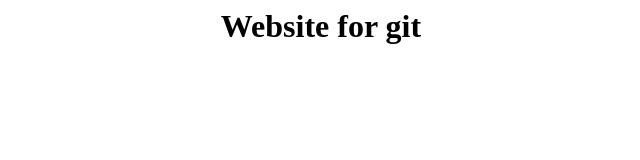
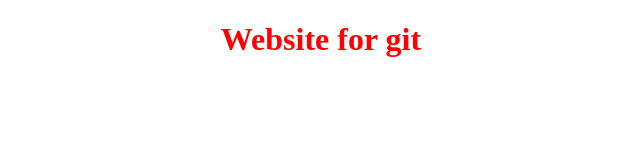
Before and after one commit to FMazmi/faruk_git_try, a plain HTML site: page index.html in a window 1280 px wide. Shown: the whole page, without its empty margins (319-959 px from the left). Drawn offline with Linux system fonts and the light colour scheme.

Commit message:
[UI] Update Index HTML and Style.css to have red

```diff
--- a/assets/style.css
+++ b/assets/style.css
@@ -0,0 +1,3 @@
+.red-color{
+    color: red;
+}
--- a/index.html
+++ b/index.html
@@ -1 +1,13 @@
-<h1 style="text-align: center ;">Website for git</h1>
+<!DOCTYPE html>
+<html lang="en">
+<head>
+    <meta charset="UTF-8">
+    <meta http-equiv="X-UA-Compatible" content="IE=edge">
+    <meta name="viewport" content="width=device-width, initial-scale=1.0">
+    <title>Task Git 1</title>
+    <link rel="stylesheet" href="assets/style.css">
+</head>
+<body>
+    <h1 class="red-color" style="text-align: center ;">Website for git</h1>
+</body>
+</html>
```
